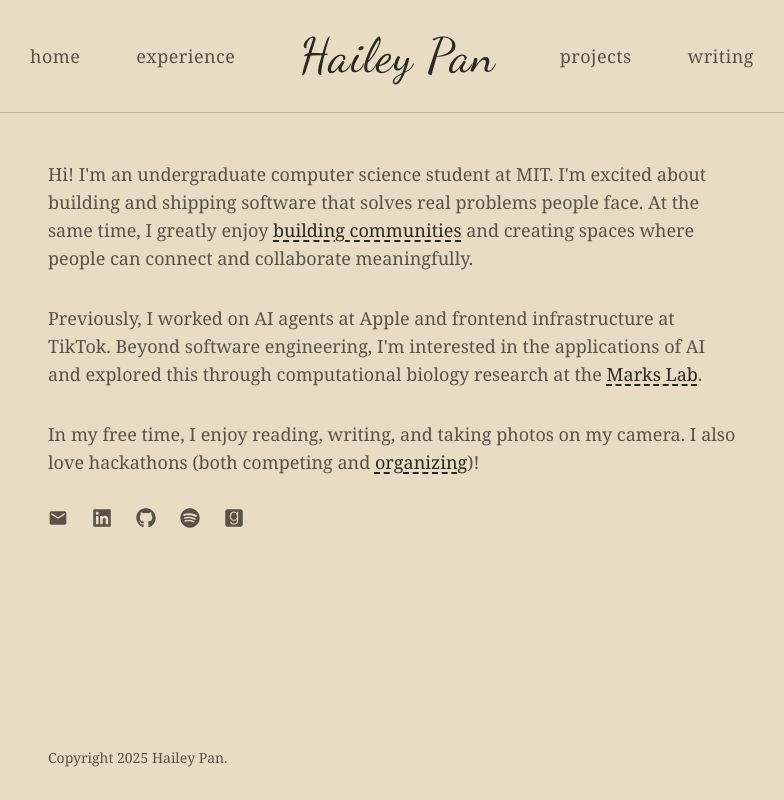
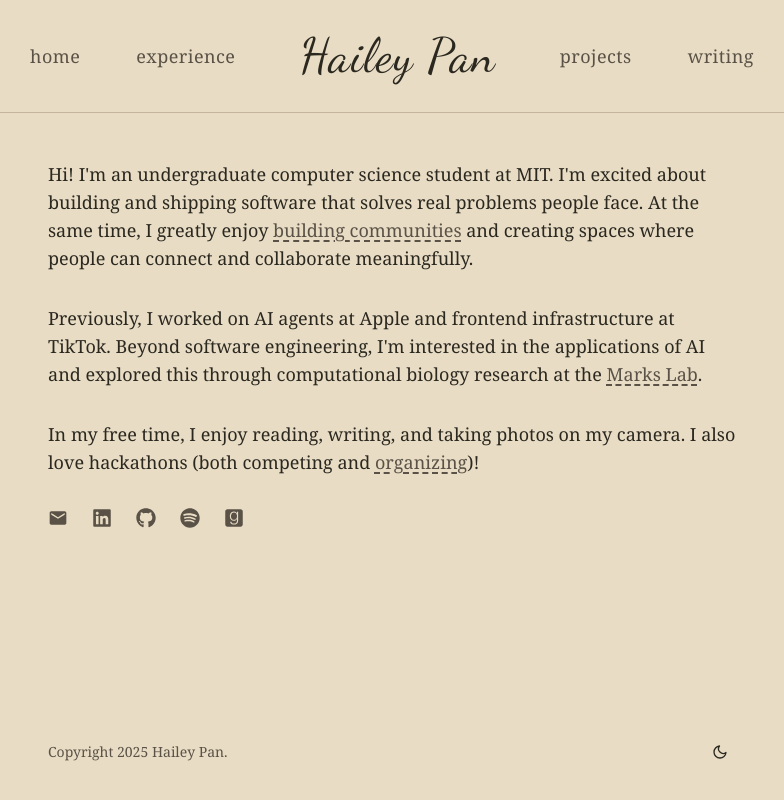
Before and after one commit to hap196/portfolio-website, a Next.js app: page / in a window 1280 px wide. Shown: the whole page, without its empty margins (248-1032 px from the left). Built offline with nearby package versions, Linux system fonts and the light colour scheme; a web font is replaced by a local one.

Commit message:
dark mode

```diff
--- a/app/components/Footer.tsx
+++ b/app/components/Footer.tsx
@@ -1,10 +1,30 @@
+"use client";
+
+import { useTheme } from "../context/ThemeContext";
+import { FiSun, FiMoon } from "react-icons/fi";
+
 export default function Footer() {
+  const { theme, toggleTheme } = useTheme();
+
   return (
     <footer className="w-full py-8">
       <div className="max-w-3xl px-10 container mx-auto px-8">
-        <p className="text-sm text-[var(--color-text-secondary)] font-serif">
-          Copyright 2025 Hailey Pan.
-        </p>
+        <div className="flex justify-between items-center">
+          <p className="text-sm text-[var(--color-text-secondary)] font-serif">
+            Copyright 2025 Hailey Pan.
+          </p>
+          <button
+            onClick={toggleTheme}
+            className="p-2 hover:text-[var(--color-accent)] hover:scale-110 transition-all cursor-pointer"
+            aria-label="Toggle theme"
+          >
+            {theme === "light" ? (
+              <FiMoon className="w-4 h-4 text-[var(--color-text-primary)]" />
+            ) : (
+              <FiSun className="w-4 h-4 text-[var(--color-text-primary)]" />
+            )}
+          </button>
+        </div>
       </div>
     </footer>
   );
--- /dev/null
+++ b/app/context/ThemeContext.tsx
@@ -0,0 +1,46 @@
+"use client";
+
+import { createContext, useContext, useEffect, useState } from "react";
+
+type Theme = "light" | "dark";
+
+interface ThemeContextType {
+  theme: Theme;
+  toggleTheme: () => void;
+}
+
+const ThemeContext = createContext<ThemeContextType | undefined>(undefined);
+
+export function ThemeProvider({ children }: { children: React.ReactNode }) {
+  const [theme, setTheme] = useState<Theme>("light");
+
+  useEffect(() => {
+    const savedTheme = localStorage.getItem("theme") as Theme;
+    if (savedTheme) {
+      setTheme(savedTheme);
+    }
+  }, []);
+
+  useEffect(() => {
+    document.documentElement.setAttribute("data-theme", theme);
+    localStorage.setItem("theme", theme);
+  }, [theme]);
+
+  const toggleTheme = () => {
+    setTheme(prev => prev === "light" ? "dark" : "light");
+  };
+
+  return (
+    <ThemeContext.Provider value={{ theme, toggleTheme }}>
+      {children}
+    </ThemeContext.Provider>
+  );
+}
+
+export function useTheme() {
+  const context = useContext(ThemeContext);
+  if (context === undefined) {
+    throw new Error("useTheme must be used within a ThemeProvider");
+  }
+  return context;
+}
--- a/app/globals.css
+++ b/app/globals.css
@@ -3,13 +3,21 @@
 :root {
   --background: #ffffff;
   --foreground: #171717;
-
-  /* Custom color palette */
   --color-background: #E8DCC4;
   --color-border: #C4B5A0;
   --color-text-primary: #2B2820;
   --color-text-secondary: #5A5247;
   --color-accent: #C4B5A0;
+}
+
+[data-theme="dark"] {
+  --background: #0a0a0a;
+  --foreground: #ededed;
+  --color-background: #1a1612;
+  --color-border: #3d3429;
+  --color-text-primary: #f2ede0;
+  --color-text-secondary: #a69b87;
+  --color-accent: #6b5d4a;
 }
 
 @theme inline {
--- a/app/layout.tsx
+++ b/app/layout.tsx
@@ -1,6 +1,7 @@
 import type { Metadata } from "next";
 import "./globals.css";
 import Navbar from "./components/Navbar";
+import { ThemeProvider } from "./context/ThemeContext";
 
 export const metadata: Metadata = {
   title: "Hailey Pan",
@@ -27,8 +28,10 @@ export default function RootLayout({
         />
       </head>
       <body className="min-h-screen bg-[var(--color-background)]">
-        <Navbar />
-        {children}
+        <ThemeProvider>
+          <Navbar />
+          {children}
+        </ThemeProvider>
       </body>
     </html>
   );
--- a/app/page.tsx
+++ b/app/page.tsx
@@ -6,13 +6,13 @@ export default function Home() {
     <main className="min-h-screen bg-[var(--color-background)] pt-40 md:pt-28 flex flex-col">
       <div className="max-w-3xl px-10 container mx-auto px-8 py-12 flex-grow">
         <h1 className="text-4xl font-light text-[var(--color-text-primary)] font-serif"></h1>
-        <p className="text-lg text-[var(--color-text-secondary)] font-serif">
+        <p className="text-lg text-[var(--color-text-primary)] font-serif">
           Hi! I'm an undergraduate computer science student at MIT. I'm excited
           about building and shipping software that solves real problems people
           face. At the same time, I greatly enjoy{" "}
           <a
             href="https://www.mitappdev.com/"
-            className="text-[var(--color-text-primary)] hover:text-[var(--color-accent)] underline decoration-dashed underline-offset-4 transition-colors"
+            className="text-[var(--color-text-secondary)] hover:text-[var(--color-accent)] underline decoration-dashed underline-offset-4 transition-colors"
             target="_blank"
             rel="noopener noreferrer"
           >
@@ -21,14 +21,14 @@ export default function Home() {
           and creating spaces where people can connect and collaborate
           meaningfully.
         </p>
-        <p className="text-lg text-[var(--color-text-secondary)] font-serif mt-8">
+        <p className="text-lg text-[var(--color-text-primary)] font-serif mt-8">
           Previously, I worked on AI agents at Apple and frontend infrastructure
           at TikTok. Beyond software engineering, I'm interested in the
           applications of AI and explored this through computational biology
           research at the{" "}
           <a
             href="https://www.deboramarkslab.com/"
-            className="text-[var(--color-text-primary)] hover:text-[var(--color-accent)] underline decoration-dashed underline-offset-4 transition-colors"
+            className="text-[var(--color-text-secondary)] hover:text-[var(--color-accent)] underline decoration-dashed underline-offset-4 transition-colors"
             target="_blank"
             rel="noopener noreferrer"
           >
@@ -36,12 +36,12 @@ export default function Home() {
           </a>
           .
         </p>
-        <p className="text-lg text-[var(--color-text-secondary)] font-serif mt-8">
+        <p className="text-lg text-[var(--color-text-primary)] font-serif mt-8">
           In my free time, I enjoy reading, writing, and taking photos on my
           camera. I also love hackathons (both competing and{" "}
           <a
             href="https://hackmit.org/"
-            className="text-[var(--color-text-primary)] hover:text-[var(--color-accent)] underline decoration-dashed underline-offset-4 transition-colors"
+            className="text-[var(--color-text-secondary)] hover:text-[var(--color-accent)] underline decoration-dashed underline-offset-4 transition-colors"
             target="_blank"
             rel="noopener noreferrer"
           >
--- a/app/writing/page.tsx
+++ b/app/writing/page.tsx
@@ -8,7 +8,7 @@ export default function Writing() {
           Writing
         </h1>
 
-        <p className="text-lg text-[var(--color-text-secondary)] font-serif">
+        <p className="text-lg text-[var(--color-text-primary)] font-serif">
           coming soon...
         </p>
       </div>
```
